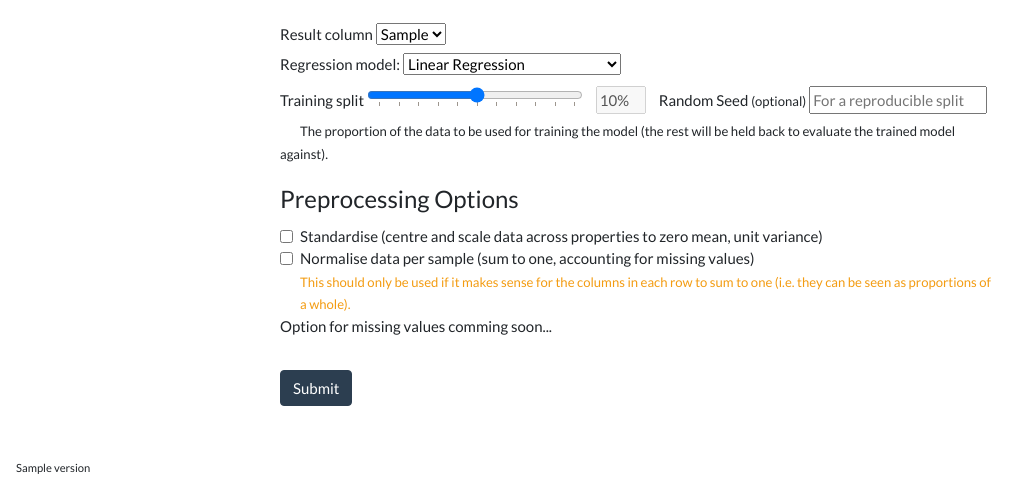
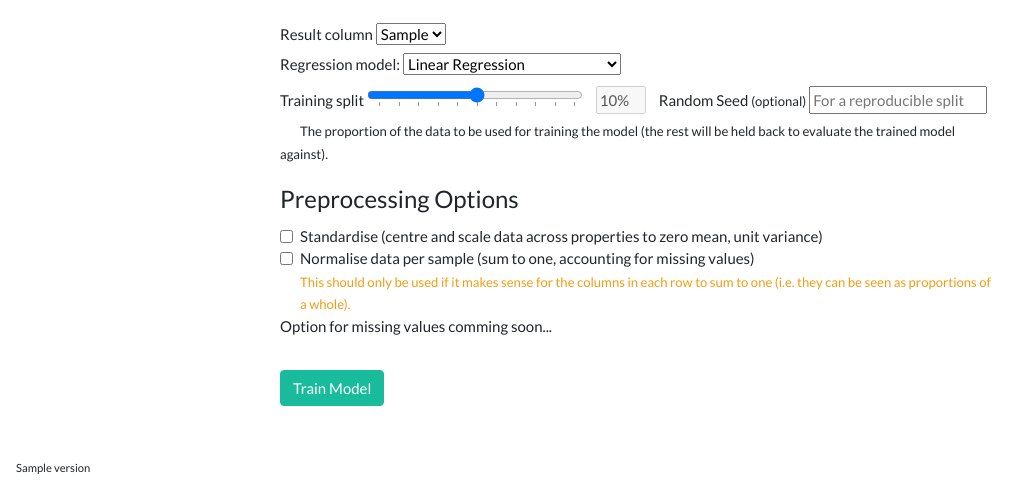
Before and after one commit to igi-chris/Spike.MachineLearning, a Flask app: template templates/regression.html in a window 1280 px wide. Shown: the part 319-800 px from the top of the page, without its empty margins (0-1036 px from the left). Run offline with Flask 2, Linux system fonts and the light colour scheme; the template is opened without the code that fills it: most values are stand-ins (such as "Sample title", 1, 10 or a date in 2020); some libraries are stand-ins or nearby versions.

Commit message:
Update regression.html

```diff
--- a/templates/regression.html
+++ b/templates/regression.html
@@ -147,7 +147,7 @@
             <p>Option for missing values comming soon...</p>
         </fieldset>
 
-        <button type="submit" class="btn btn-primary">Submit</button>
+        <button type="submit" class="btn btn-success">Train Model</button>
     </form>
 
     <div class="progress" id="progress" style="visibility: hidden;">
```
